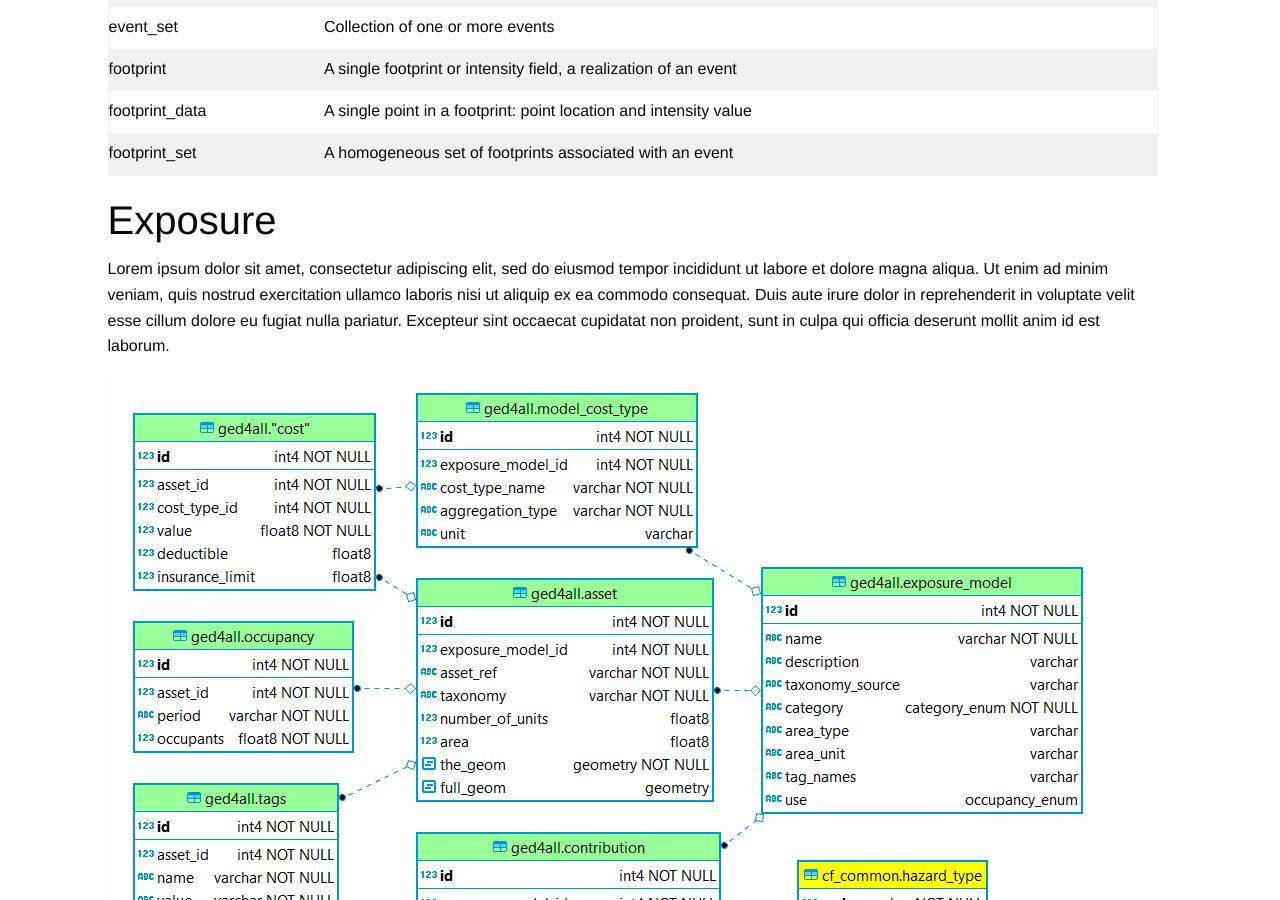
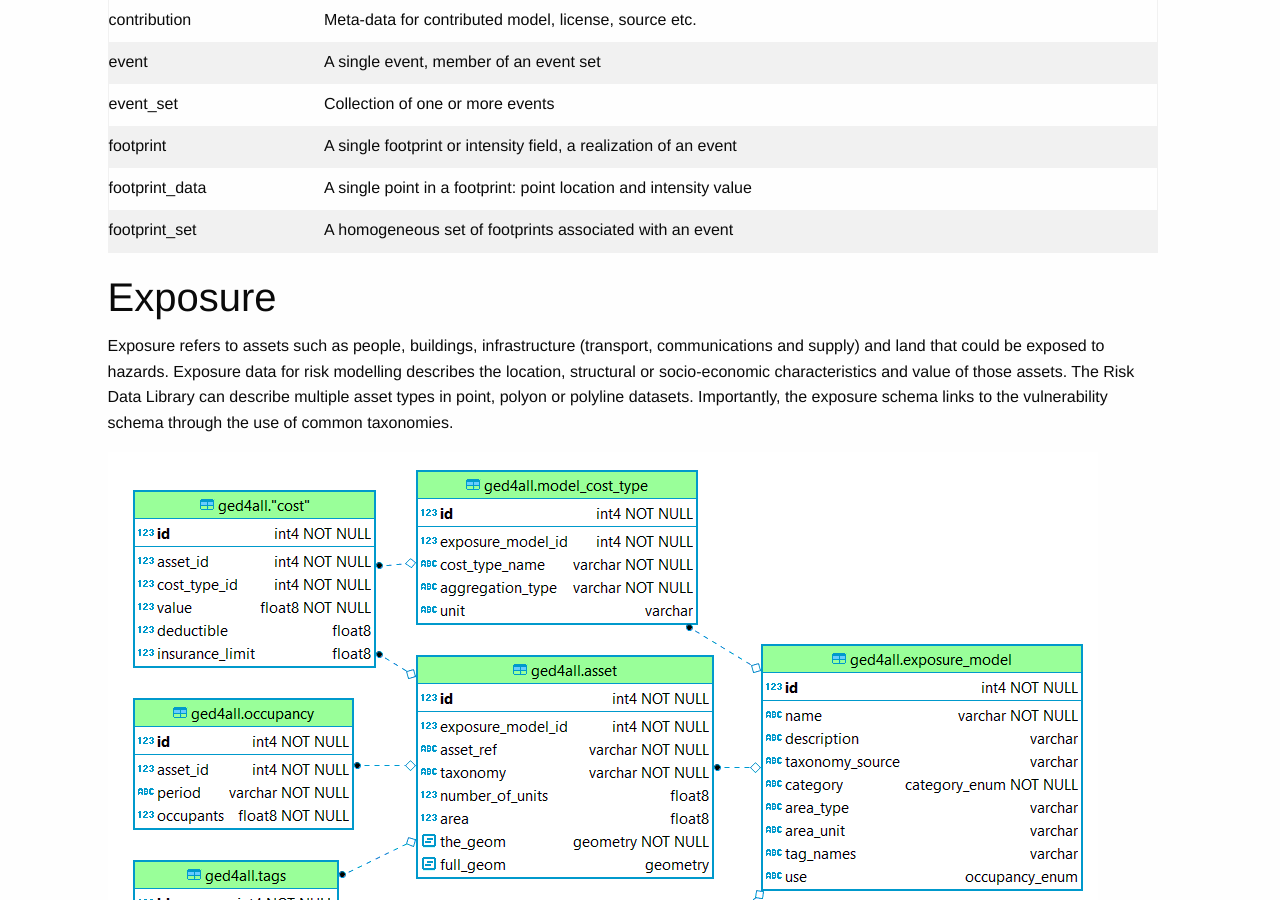
Before and after one commit to GFDRR/risk-data-library.github.io, a Jekyll site: the page built from schemas.md, in a window 1280 px wide and 900 px high, scrolled down 2527 px. Built offline with Jekyll 4.4.1, drawn with Linux system fonts in a browser that asks for light colours; nearby versions of some CDN libraries; some of the changed text lies outside the part shown.

Commit message:
Update schemas.md

```diff
--- a/schemas.md
+++ b/schemas.md
@@ -5,7 +5,7 @@
 
 ## The full schema
 
-The risk data schema comprises schema for hazard, exposure, vulnerability and loss data - all connected by a series of common tables.
+The risk data schema describes consistent and connected storage for hazard, exposure, vulnerability and loss data. For the first time, all four data components for a risk analysis can be stored in a single database.
 
 ![keys6](/assets/images/edr/all-cf-keys6-2020-02-06.png "keys6")
 
@@ -21,7 +21,7 @@
 
 ## Hazard
 
-A hazard is any agent that can cause harm or damage to humans, property, or the environment. Risk is defined as the probability that exposure to a hazard will lead to a negative consequence, or more simply, a hazard poses no risk if there is no exposure to that hazard.
+A process, phenomenon or human activity that may cause loss of life, injury or other health impacts, property damage, social and economic disruption or environmental degradation. Hazard data for risk modelling describes the spatial distribution of intensity parameters for a scenario of return period hazard map. Hazard data are stored as point datasets in the Risk Data Library. Importantly, the exposure schema links to the vulnerability schema through the use of common hazard intensity parameters.
 
 ![hazard](/assets/images/edr/all-cf-hazard-2020-02-06.png "hazard")
 
@@ -38,7 +38,7 @@
 
 ## Exposure
 
-Lorem ipsum dolor sit amet, consectetur adipiscing elit, sed do eiusmod tempor incididunt ut labore et dolore magna aliqua. Ut enim ad minim veniam, quis nostrud exercitation ullamco laboris nisi ut aliquip ex ea commodo consequat. Duis aute irure dolor in reprehenderit in voluptate velit esse cillum dolore eu fugiat nulla pariatur. Excepteur sint occaecat cupidatat non proident, sunt in culpa qui officia deserunt mollit anim id est laborum.
+Exposure refers to assets such as people, buildings, infrastructure (transport, communications and supply) and land that could be exposed to hazards. Exposure data for risk modelling describes the location, structural or socio-economic characteristics and value of those assets. The Risk Data Library can describe multiple asset types in point, polyon or polyline datasets. Importantly, the exposure schema links to the vulnerability schema through the use of common taxonomies.
 
 ![ged4all](/assets/images/edr/all-cf-ged4all-2020-02-06.png "ged4all")
 
@@ -52,10 +52,12 @@
 | occupancy  | ... |
 | tags  | ... |
 | all_exposure (view)  | ... |
+| exposure_type (type)  | ... |
+
 
 ## Vulnerability
 
-Lorem ipsum dolor sit amet, consectetur adipiscing elit, sed do eiusmod tempor incididunt ut labore et dolore magna aliqua. Ut enim ad minim veniam, quis nostrud exercitation ullamco laboris nisi ut aliquip ex ea commodo consequat. Duis aute irure dolor in reprehenderit in voluptate velit esse cillum dolore eu fugiat nulla pariatur. Excepteur sint occaecat cupidatat non proident, sunt in culpa qui officia deserunt mollit anim id est laborum.
+Vulnerability refers to the conditions determined by physical, social, economic and environmental factors or processes which increase the susceptibility of an individual, a community, assets or systems to the impacts of hazards. The Risk Data Library stores structural vulnerability and fragility curves for multiple hazard and asset types.
 
 ![mover](/assets/images/edr/all-cf-mover-2020-02-06.png "mover")
 
@@ -74,7 +76,7 @@
 
 ## Modeled Loss
 
-Lorem ipsum dolor sit amet, consectetur adipiscing elit, sed do eiusmod tempor incididunt ut labore et dolore magna aliqua. Ut enim ad minim veniam, quis nostrud exercitation ullamco laboris nisi ut aliquip ex ea commodo consequat. Duis aute irure dolor in reprehenderit in voluptate velit esse cillum dolore eu fugiat nulla pariatur. Excepteur sint occaecat cupidatat non proident, sunt in culpa qui officia deserunt mollit anim id est laborum.
+Modeled loss datasets describe the estimated impact of a scenario, or risk communicated as a return period or annual average loss.
 
 ![loss](/assets/images/edr/all-cf-loss-2020-02-06.png "loss")
 
```
